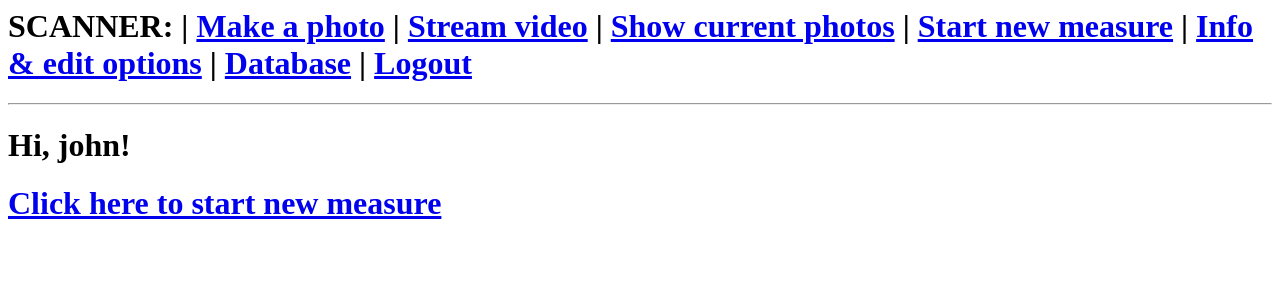
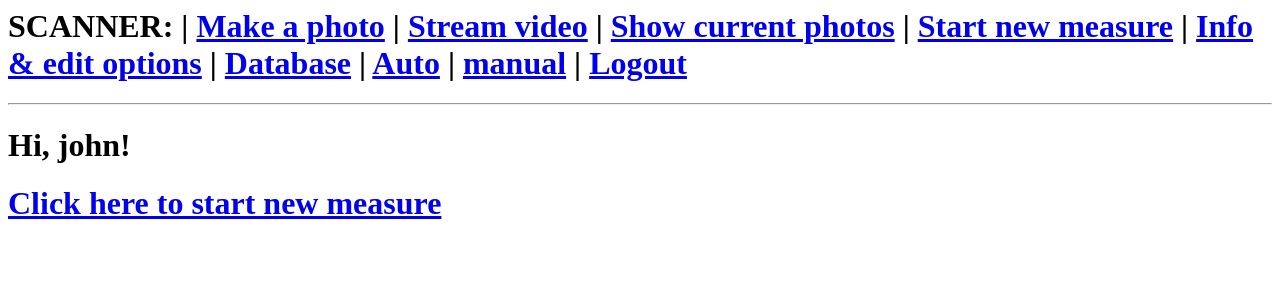
Before and after one commit to LukaszDr/Skaner, a Flask app: page / in a window 1280 px wide. Shown: the top 300 px of the page. Run offline with Flask 2, Linux system fonts and the light colour scheme; a user stored in the database is signed in.

Commit message:
Dziala session auto i manu

```diff
--- a/app/templates/base.html
+++ b/app/templates/base.html
@@ -16,6 +16,8 @@
 	| <a href="{{ url_for('new') }}">Start new measure</a>
 	| <a href="{{ url_for('info') }}">Info & edit options</a>
 	| <a href="{{ url_for('database') }}">Database</a>
+	| <a href="{{ url_for('auto') }}">Auto</a>
+	| <a href="{{ url_for('manual') }}">manual</a>
 	| <a href="{{ url_for('logout') }}">Logout</a>
         {% endif %}
     </div>
--- a/app/views.py
+++ b/app/views.py
@@ -29,7 +29,6 @@ encoderx=encoder(0,25,18,25)
 encodery=encoder(0,25,23,24)
 allpoints=[]
 current_measure_id = None
-
 
 
 #watek przetwarzania
@@ -214,6 +213,7 @@ def addp():
     if m is None:
         flash('Make a new measure first!')
         #os.system("sudo service motion start")
+        os.system("sudo service motion start")
         return redirect(url_for('new'))
     allpoints.append([encoderx.value(),encodery.value()])
     filename=time.strftime("%Y%m%d-%H%M%S")
@@ -239,6 +239,7 @@ def addp():
         temp=" "
         flash(temp.join(('FAILURE!! adding photo for measure:',str(m.title),'CAMERA NOT READY')))
         session['selected_id']=m.id
+        os.system("sudo service motion start")
         #os.system("sudo service motion start")
         return redirect(url_for('points'))
 
@@ -266,6 +267,7 @@ def addp():
     flash(s.join(('Added photo for measure:',str(m.title))))
     session['selected_id']=m.id
     #os.system("sudo service motion start")
+    os.system("sudo service motion start")
     return redirect(url_for('points'))
 
 @app.route('/points')
@@ -279,6 +281,7 @@ def points():
         cur_id=session['selected_id']
         m = Measure.query.filter_by(id=cur_id).first()
         p = m.photos.all()
+
 
     session['selected_id']=m.id
     return render_template("points.html",
@@ -513,6 +516,38 @@ def stream():
     return redirect(link)
 
 
+
+
+#AUTO MODE FUNCTIONS
+@app.route('/auto')
+@login_required
+def auto():
+    try:
+        if (session['Automode']==True):
+            flash("Automode already active")
+        else:
+            session['Automode']=True
+            flash("Automode activated")
+    except:
+        session['Automode']=True
+        flash("Automode activated")
+    return redirect(url_for('points'))
+
+
+
+@app.route('/manual')
+@login_required
+def manual():
+    try:
+        if (session['Automode']==False):
+            flash("Manual mode already active")
+        else:
+            session['Automode']=False
+            flash("Manual mode activated")
+    except:
+        session['Automode']=False
+        flash("Manual mode activated")
+    return redirect(url_for('points'))
 #TUTAJ DODANE
 
 ##def gen():
```
Also changed, not shown: app.db, 1 other file.
